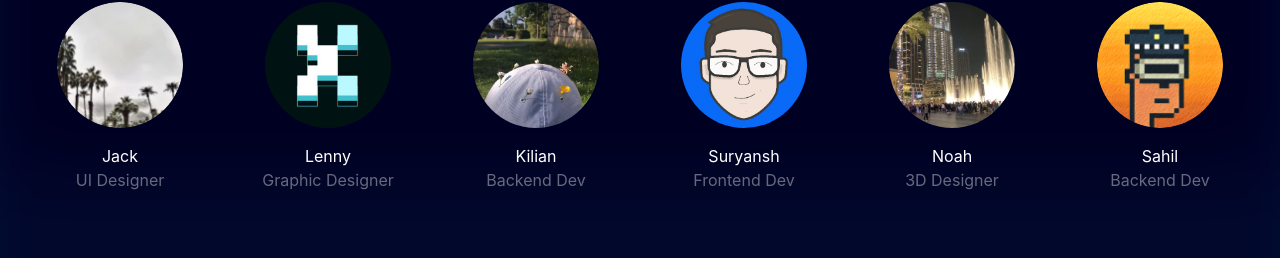
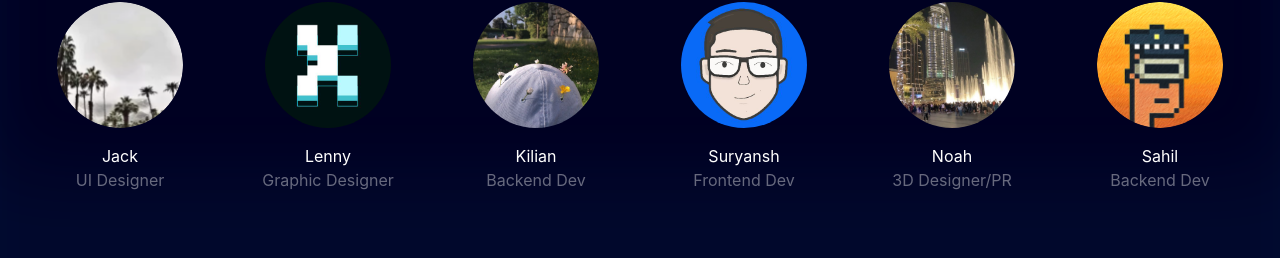
Before and after one commit to suryanshmak/flow-studio, a Next.js app: page / in a window 1280 px wide. Shown: the part 1564-1822 px from the top of the page. Built offline with nearby package versions, Linux system fonts and the light colour scheme.

Commit message:
update Team info

```diff
--- a/sections/Team.tsx
+++ b/sections/Team.tsx
@@ -6,7 +6,7 @@ export const Team = () => {
     { name: 'Lenny', role: 'graphic designer', src: '/team/xodus.jpg' },
     { name: 'Kilian', role: 'backend dev', src: '/team/kilian.jpg' },
     { name: 'Suryansh', role: 'frontend dev', src: '/team/suryansh.jpg' },
-    { name: 'Noah', role: '3D designer', src: '/team/noah.jpg' },
+    { name: 'Noah', role: '3D designer/PR', src: '/team/noah.jpg' },
     { name: 'Sahil', role: 'backend dev', src: '/team/sahil.png' },
   ]
 
```
